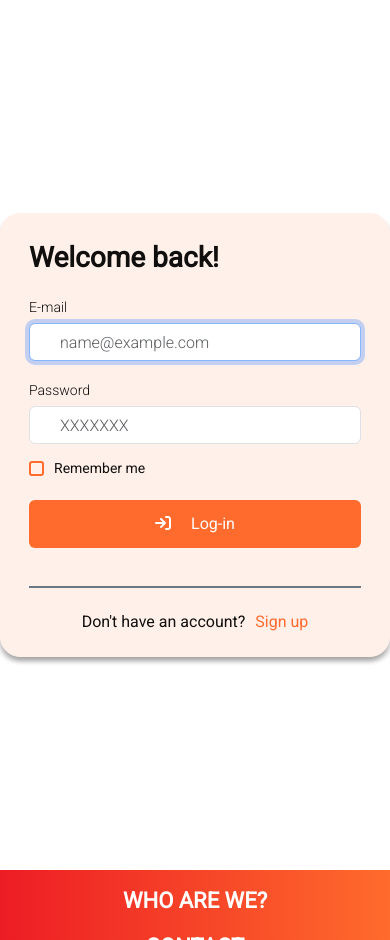
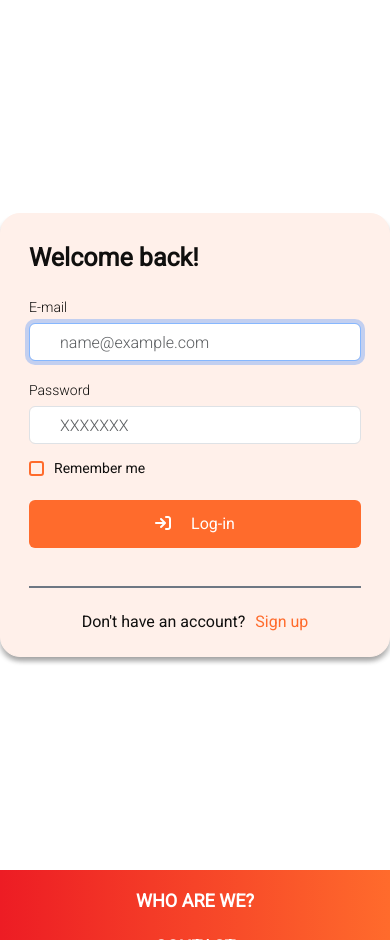
Before and after one commit to milkami/sherlook, a Django app: page / in a window 390 px wide. Shown: the part 86-1026 px from the top of the page. Run offline with Django 4.2, Linux system fonts and the light colour scheme; some libraries are stand-ins or nearby versions.

Commit message:
login page adjustments

```diff
--- a/templates/commons/login.html
+++ b/templates/commons/login.html
@@ -257,7 +257,11 @@
                 color: #FF6B2C !important;
             }
 
-            @media screen and (max-width: 3000px) {
+            @media screen and (max-width: 1300px) {
+
+                .text-style-ro-22b {
+                    font-size: 18px;
+                }
 
                 .text-style-ro-32b {
                     font-size: 28px;
@@ -265,6 +269,21 @@
 
                 .text-style-ro-60 {
                     font-size: 45px;
+                }
+            }
+
+            @media screen and (max-width: 1000px) {
+
+                .text-style-ro-22b {
+                    font-size: 18px;
+                }
+
+                .text-style-ro-32b {
+                    font-size: 25px;
+                }
+
+                .text-style-ro-60 {
+                    font-size: 35px;
                 }
             }
 
@@ -326,14 +345,14 @@
 
 <body>
     <div class="row m-0" style="width: 100%; height: 100%;">
-    <div class="first-container container-fluid d-none d-sm-block col-lg-5 col-xl-6  d-sm-flex justify-content-center align-items-center" style=" overflow: auto; min-height: 100vh;">
+    <div class="first-container container-fluid d-none d-sm-block col-md-5 col-lg-5 col-xl-6  d-sm-flex justify-content-center align-items-center" style=" overflow: auto; min-height: 100vh;">
         <div class="d-flex flex-column container-fluid align-items-center justify-content-center">
             <p class="text-style-ro-60">"To find the solution to your problem, you only need to find us."</p>
             <p style="margin-top: 50px; font-weight: 900 !important;" class="text-style-ro-60">SHERLOOK</p>
         </div>
     </div>
 
-    <div class="col-lg-7 col-xl-6 px-0" style="display: flex; flex-direction: column; height: calc(100% - 70px);">
+    <div class="col-md-7 col-lg-7 col-xl-6 px-0" style="display: flex; flex-direction: column; height: calc(100% - 70px);">
         <header>
             <nav class="navbar navbar-expand-lg navbar-custom">
                 <div class="container-fluid">
@@ -384,7 +403,7 @@
     </div>
 
         <footer>
-          <nav class="navbar fixed-bottom navbar-expand-lg footer-custom">
+          <nav class="navbar fixed-bottom navbar-expand-sm footer-custom">
             <div class="container-fluid px-5">
                <div class="collapse navbar-collapse d-flex justify-content-between" id="navbarSupportedContent" style="color: white;">
                     <div class="d-flex navbar-nav align-items-center justify-content-between" style="width: 100%;">
```
